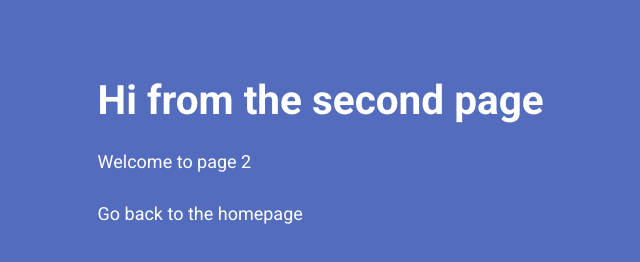
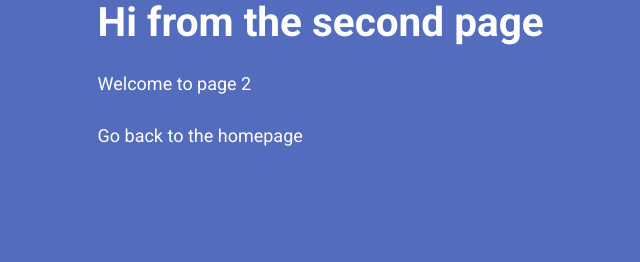
Before and after one commit to mbernardes19/portfolio, a Gatsby site: page /page-2 in a window 1280 px wide. Shown: the whole page, without its empty margins (82-722 px from the left). Built offline with nearby package versions, Linux system fonts and the light colour scheme; Gatsby itself is replaced by a stand-in of ours.

Commit message:
:triangular_flag_on_post: Updates Feature Toggle for header navigator

```diff
--- a/src/components/layout.js
+++ b/src/components/layout.js
@@ -12,22 +12,16 @@ import { useStaticQuery, graphql } from "gatsby"
 import Header from "./header"
 import "./layout.css"
 import ThemeContext from '../theme/theme-context'
+import FeatureToggle from "./feature-toggle"
 
 const Layout = ({ children }) => {
   const theme = useContext(ThemeContext);
-  const data = useStaticQuery(graphql`
-    query SiteTitleQuery {
-      site {
-        siteMetadata {
-          title
-        }
-      }
-    }
-  `)
 
   return (
     <div style={{ backgroundColor: theme.primaryColor }}>
-      <Header />
+      <FeatureToggle disabled>
+        <Header />
+      </FeatureToggle>
       <div
         style={{
           margin: `0 auto`,
```
